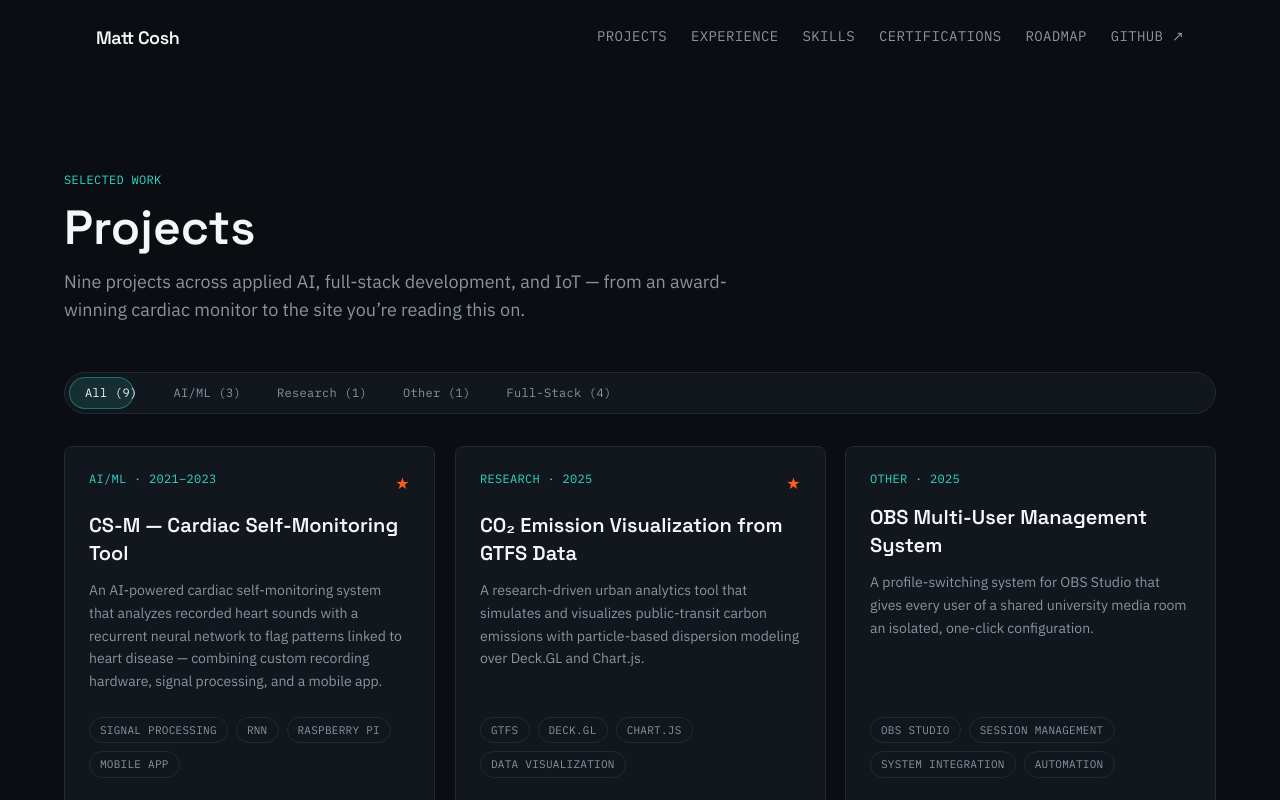
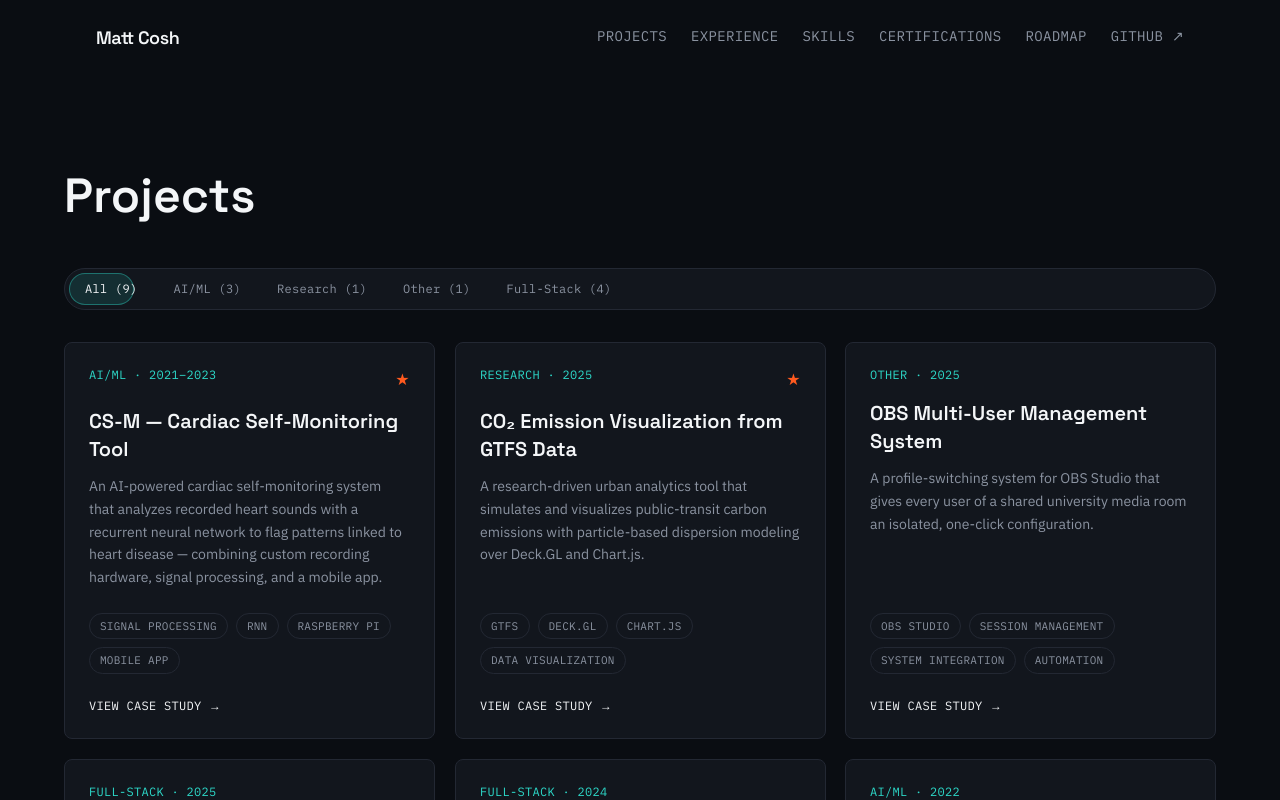
Before and after one commit to TheUnknown550/mattcosh.com, a Next.js app: page /projects in a window 1280 px wide. Shown: the top 800 px of the page. Built offline with nearby package versions, Linux system fonts and the light colour scheme.

Commit message:
fix: removed not needed texts

```diff
--- a/src/app/certifications/page.tsx
+++ b/src/app/certifications/page.tsx
@@ -4,8 +4,6 @@ import { CertificationList } from "@/components/certifications/CertificationList
 import { Reveal } from "@/components/common/Reveal";
 
 export default function CertificationsPage() {
-  const authorityCount = new Set(certifications.map((cert) => cert.authority)).size;
-
   return (
     <div className="mx-auto max-w-3xl py-16 lg:py-24">
       <Link
@@ -16,16 +14,9 @@ export default function CertificationsPage() {
       </Link>
 
       <Reveal className="mt-8">
-        <p className="font-mono text-xs uppercase tracking-wide text-signal">
-          {certifications.length} certifications · {authorityCount} issuers
-        </p>
-        <h1 className="mt-4 font-display text-4xl font-semibold text-ink lg:text-5xl">
+        <h1 className="font-display text-4xl font-semibold text-ink lg:text-5xl">
           Certifications
         </h1>
-        <p className="mt-4 max-w-2xl text-lg text-ink-muted">
-          From Google and freeCodeCamp specializations to an IEEEXtreme
-          competition and international AI workshops.
-        </p>
       </Reveal>
 
       <Reveal className="mt-12">
--- a/src/app/experience/page.tsx
+++ b/src/app/experience/page.tsx
@@ -14,15 +14,9 @@ export default function ExperiencePage() {
   return (
     <div className="mx-auto max-w-6xl py-16 lg:py-24">
       <Reveal>
-        <p className="font-mono text-xs uppercase tracking-wide text-signal">Résumé</p>
-        <h1 className="mt-4 font-display text-4xl font-semibold text-ink lg:text-5xl">
+        <h1 className="font-display text-4xl font-semibold text-ink lg:text-5xl">
           Experience
         </h1>
-        <p className="mt-4 max-w-2xl text-lg text-ink-muted">
-          Four roles across a production engineering team, a freelance client
-          base, and two teaching positions at Chiang Mai University — plus
-          the education behind them.
-        </p>
       </Reveal>
 
       <PulseDivider />
--- a/src/app/projects/page.tsx
+++ b/src/app/projects/page.tsx
@@ -8,17 +8,9 @@ export default function ProjectsPage() {
   return (
     <div className="mx-auto max-w-6xl py-16 lg:py-24">
       <Reveal>
-        <p className="font-mono text-xs uppercase tracking-wide text-signal">
-          Selected work
-        </p>
-        <h1 className="mt-4 font-display text-4xl font-semibold text-ink lg:text-5xl">
+        <h1 className="font-display text-4xl font-semibold text-ink lg:text-5xl">
           Projects
         </h1>
-        <p className="mt-4 max-w-2xl text-lg text-ink-muted">
-          Nine projects across applied AI, full-stack development, and IoT —
-          from an award-winning cardiac monitor to the site you&rsquo;re
-          reading this on.
-        </p>
       </Reveal>
 
       <Reveal className="mt-12">
--- a/src/app/skills/page.tsx
+++ b/src/app/skills/page.tsx
@@ -4,8 +4,6 @@ import { SkillsExplorer } from "@/components/skills/SkillsExplorer";
 import { Reveal } from "@/components/common/Reveal";
 
 export default function SkillsPage() {
-  const totalSkills = skills.reduce((sum, group) => sum + group.skills.length, 0);
-
   return (
     <div className="mx-auto max-w-5xl py-16 lg:py-24">
       <Link
@@ -16,10 +14,7 @@ export default function SkillsPage() {
       </Link>
 
       <Reveal className="mt-8">
-        <p className="font-mono text-xs uppercase tracking-wide text-signal">
-          {totalSkills} skills · {skills.length} areas
-        </p>
-        <h1 className="mt-4 font-display text-4xl font-semibold text-ink lg:text-5xl">
+        <h1 className="font-display text-4xl font-semibold text-ink lg:text-5xl">
           Skills
         </h1>
         <p className="mt-4 max-w-2xl text-lg text-ink-muted">
```
